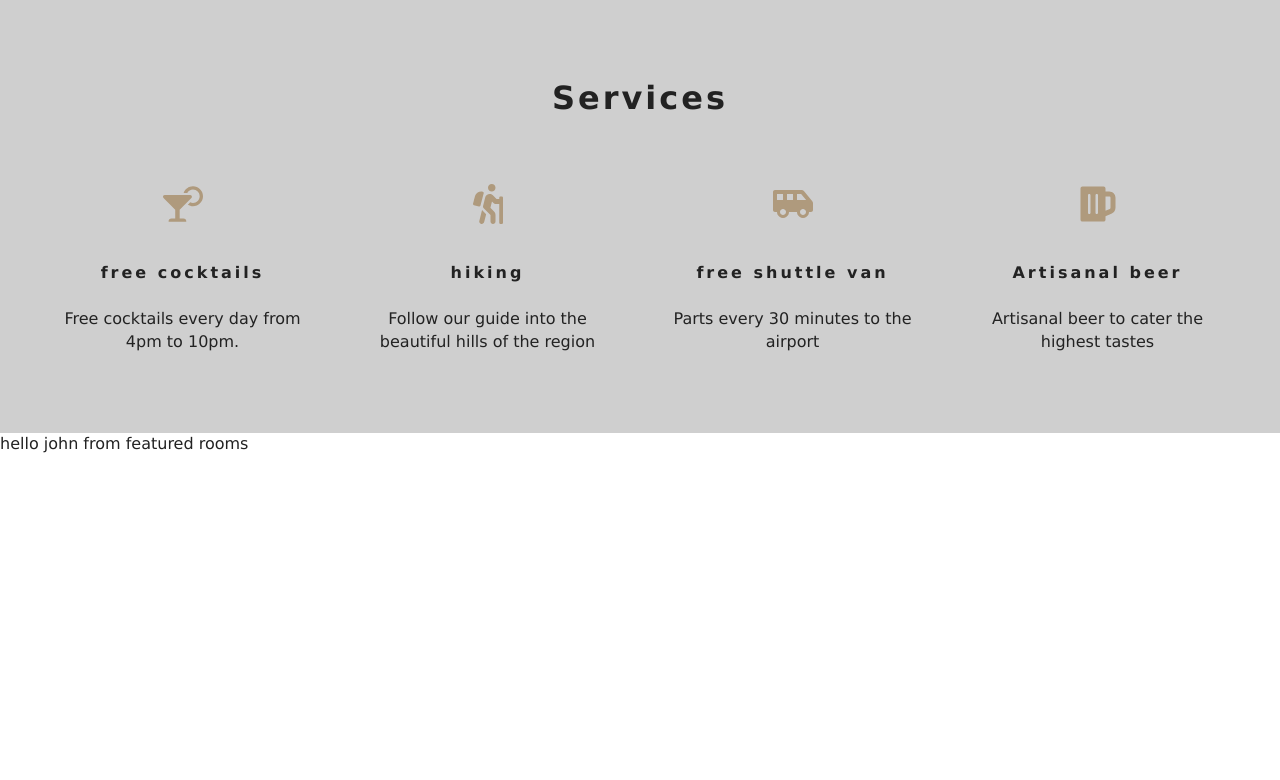
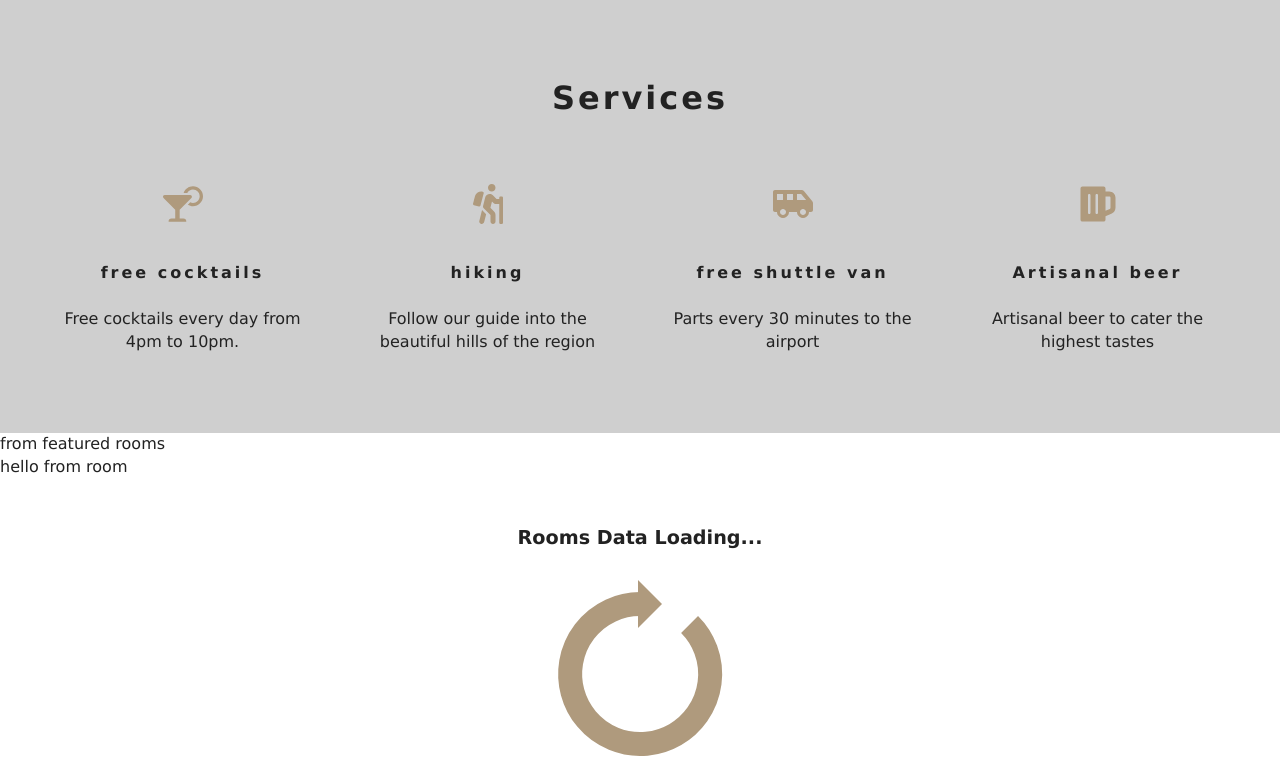
Before and after one commit to g-vega-cl/ReactTutorial, a React (Create React App) app in the folder resort-tutorial/: page / in a window 1280 px wide. Shown: the part 802-1582 px from the top of the page. Before the commit the page ends 1258 px from the top, so only its background shows below. Built offline with nearby package versions, Linux system fonts and the light colour scheme.

Commit message:
tutorial 2:05 after 5 min extra vid

```diff
--- a/resort-tutorial/src/components/FeaturedRooms.js
+++ b/resort-tutorial/src/components/FeaturedRooms.js
@@ -1,13 +1,19 @@
 import React from 'react'
 import {RoomContext} from '../context';
+import Loading from './Loading';
+import Room from './Room';
+import Title from './Title';
 
 export default class FeaturedRooms extends React.Component {
 	static contextType = RoomContext;
 	render() {
-		const{name, greeting} = this.context;
+		const {featuredRooms : rooms} = this.context
+		console.log(rooms);
 		return (
 			<div>
-				{greeting} {name} from featured rooms
+				from featured rooms
+				<Room/>
+				<Loading/>
 			</div>
 		)
 	}
--- /dev/null
+++ b/resort-tutorial/src/components/Loading.js
@@ -0,0 +1,11 @@
+import React from 'react'
+import loadingGif from '../images/gif/loading-arrow.gif'
+
+export default function Loading() {
+	return (
+		<div className="loading">
+			<h4>rooms data loading... </h4>
+			<img src = {loadingGif} alt = "" />
+		</div>
+	)
+}
--- /dev/null
+++ b/resort-tutorial/src/components/Room.js
@@ -0,0 +1,9 @@
+import React from 'react'
+
+export default function Room() {
+	return (
+		<div>
+			hello from room
+		</div>
+	)
+}
--- a/resort-tutorial/src/context.js
+++ b/resort-tutorial/src/context.js
@@ -1,13 +1,42 @@
 import React from 'react'
+import items from './data'
 
 const RoomContext = React.createContext();
 
 
 export default class RoomProvider extends React.Component {
 	state = {
-		greeting: 'hello',
-		name: 'john'
+		rooms:[],
+		sortedRooms: [],
+		featuredRooms: [],
+		loading: true
 	};
+// getData
+
+componentDidMount(){
+	let rooms = this.formatData(items);
+	let featuredRooms = rooms.filter(room => room.featured
+		=== true);
+	this.setState({
+		rooms,
+		featuredRooms,
+		sortedRooms:rooms,
+		loading:false
+	});
+}
+
+formatData(items){
+	let tempItems = items.map(item => {
+		let id = item.sys.id;
+		let images = item.fields.images.map(image => image.fields.file.url);
+
+		let room = { ...item.fields,images,id};
+		return room;
+
+	});
+	return tempItems
+}
+
 	render() {
 		return (
 			<RoomContext.Provider value = {{...this.state}}>
```
